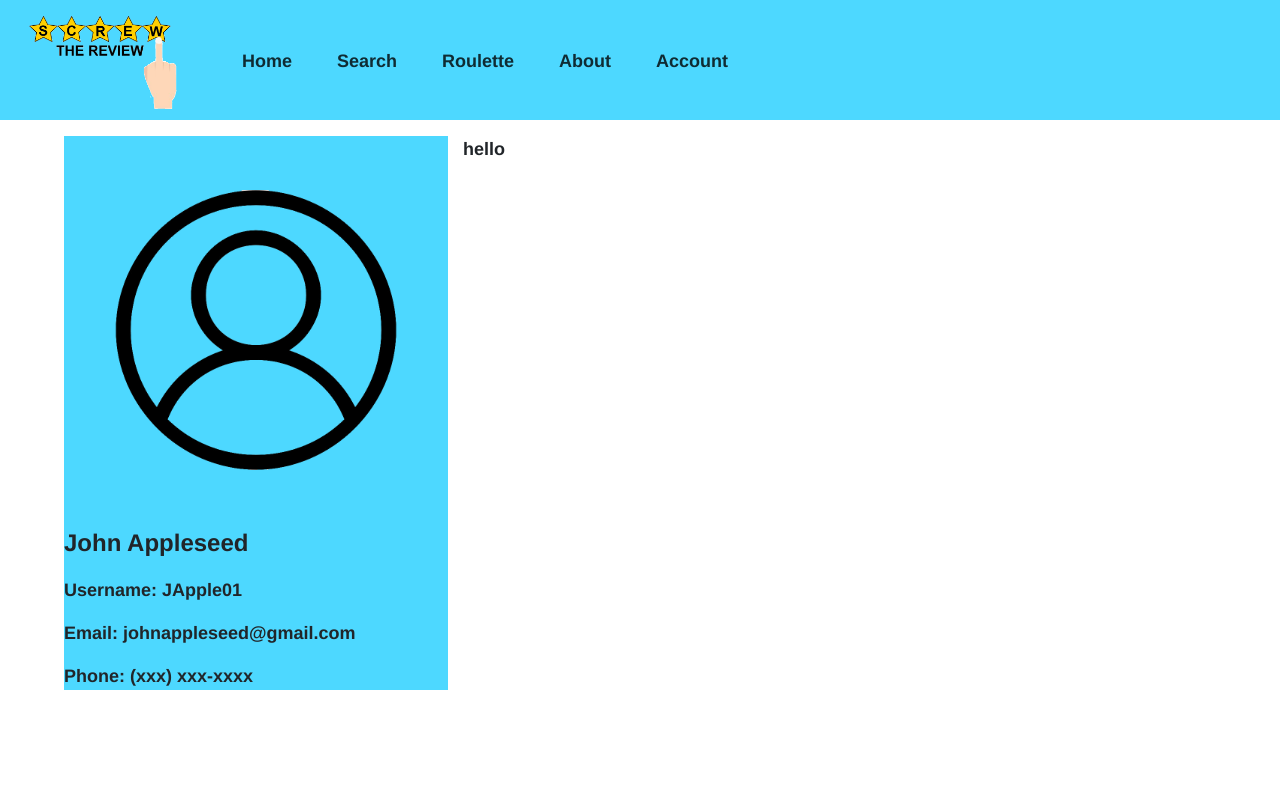
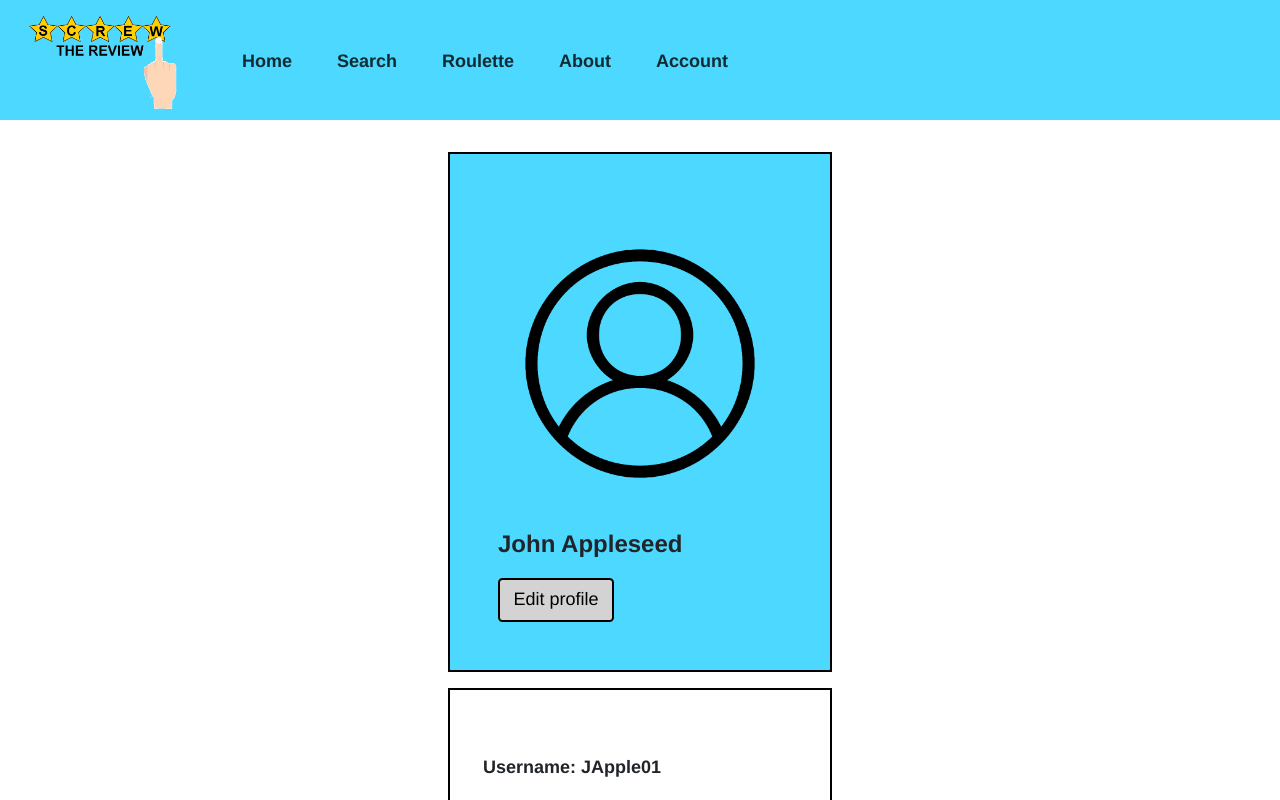
Before and after one commit to mackenzieleach/screwthereview, a React (Create React App) app: page /account in a window 1280 px wide. Shown: the top 800 px of the page. Built offline with nearby package versions, Linux system fonts and the light colour scheme.

Commit message:
some progress on account page

```diff
--- a/src/Account.js
+++ b/src/Account.js
@@ -4,6 +4,7 @@ import React, { Component } from 'react';
 import Container from 'react-bootstrap/Container';
 import Row from 'react-bootstrap/Row';
 import Col from 'react-bootstrap/Col';
+import Button from 'react-bootstrap/Button';
 import Image from 'react-bootstrap/Image';
 import profile from './Images/profile.png';
 
@@ -12,13 +13,24 @@ class Account extends Component {
     return (
       <Container fluid className="page-container" id="page-container">
         <Row>
-          <Col sm={4} style={{ background: '#4dd8ff' }}>
+          <Col sm={{ span: 4, offset: 4 }}>
+            <Row className="profile-picture-container">
               <Row>
                 <Image fluid className="profile-picture" src={profile} alt="profile" />
               </Row>
+              <Row className="profile-name">
+                <Col>
+                  <div className="font-medium text-center">John Appleseed</div>
+                </Col>
+              </Row>
+              <Row className="profile-button-container">
+                <Col>
+                  <Button className="profile-button">Edit profile</Button>
+                </Col>
+              </Row>
+            </Row>
             <Row>
-              <div className="font-medium text-center">John Appleseed</div>
-            </Row>
+              <Col className="profile-info-container">
                 <Row>
                   <div>Username: JApple01</div>
                 </Row>
@@ -29,8 +41,7 @@ class Account extends Component {
                   <div>Phone: (xxx) xxx-xxxx</div>
                 </Row>
               </Col>
-          <Col sm={8}>
-            <div>hello</div>
+            </Row>
           </Col>
         </Row>
       </Container>
--- a/src/App.css
+++ b/src/App.css
@@ -386,15 +386,43 @@ p#card-info{
   display: block;
 }
 
+/* search bar */
+.css-2b097c-container {
+  width: 80%;
+  margin-left: 12px;
+  margin-top: -6px;
+}
+
+/* account page */
+.profile-picture-container {
+  background: #4dd8ff;
+  border: 2px solid black;
+  padding: 48px;
+}
+
 .profile-picture {
   padding: 10%;
   width: 100%;
   height: 100%;
 }
 
-/* search bar */
-.css-2b097c-container {
-  width: 80%;
-  margin-left: 12px;
-  margin-top: -6px;
+.profile-button-container {
+  display: flex;
+  align-items: center;
+  justify-content: center;
 }
+
+.profile-button, .profile-button:hover, .profile-button:active{
+  background-color: lightgray;
+  color: black;
+  border: 2px solid black;
+}
+
+.profile-info-container {
+  border: 2px solid black;
+  padding: 48px;
+}
+
+.profile-name {
+  display: block !important;
+}
```
Lines whose indentation alone changed are shown as unchanged.
